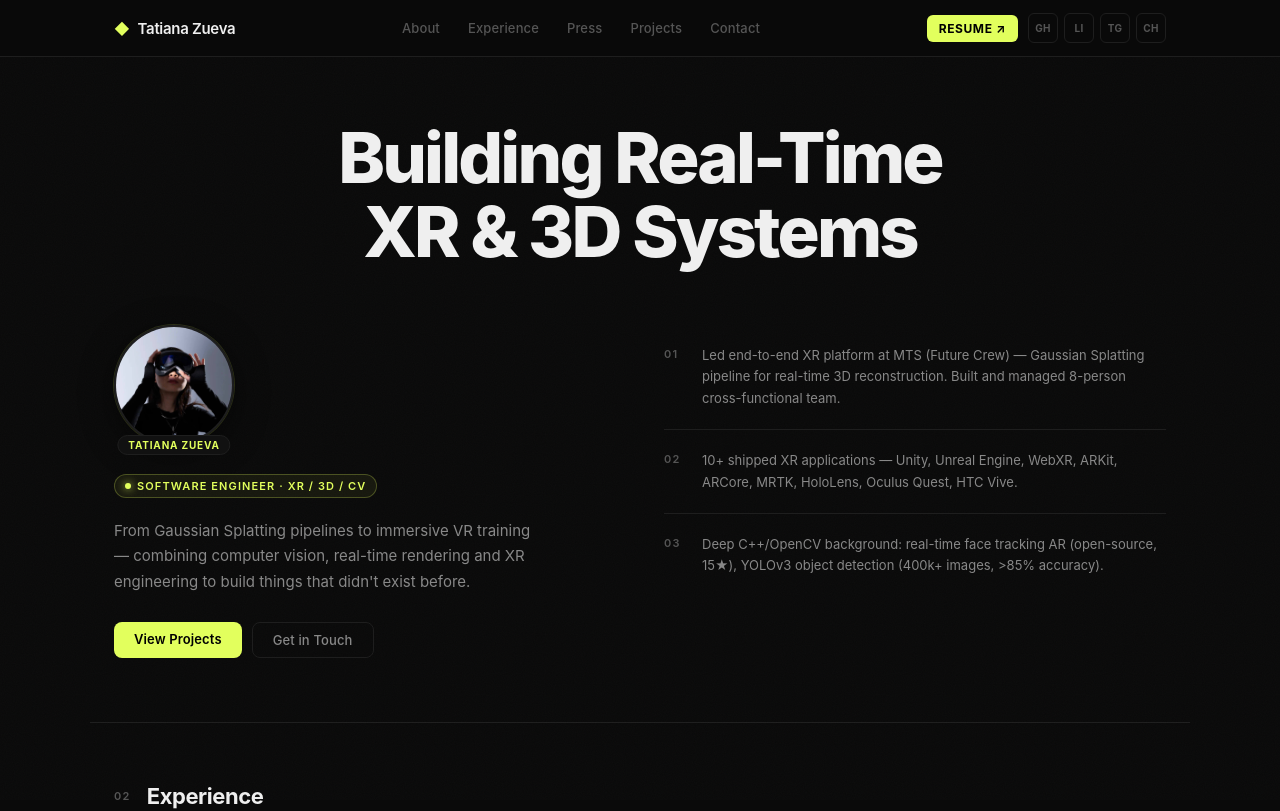
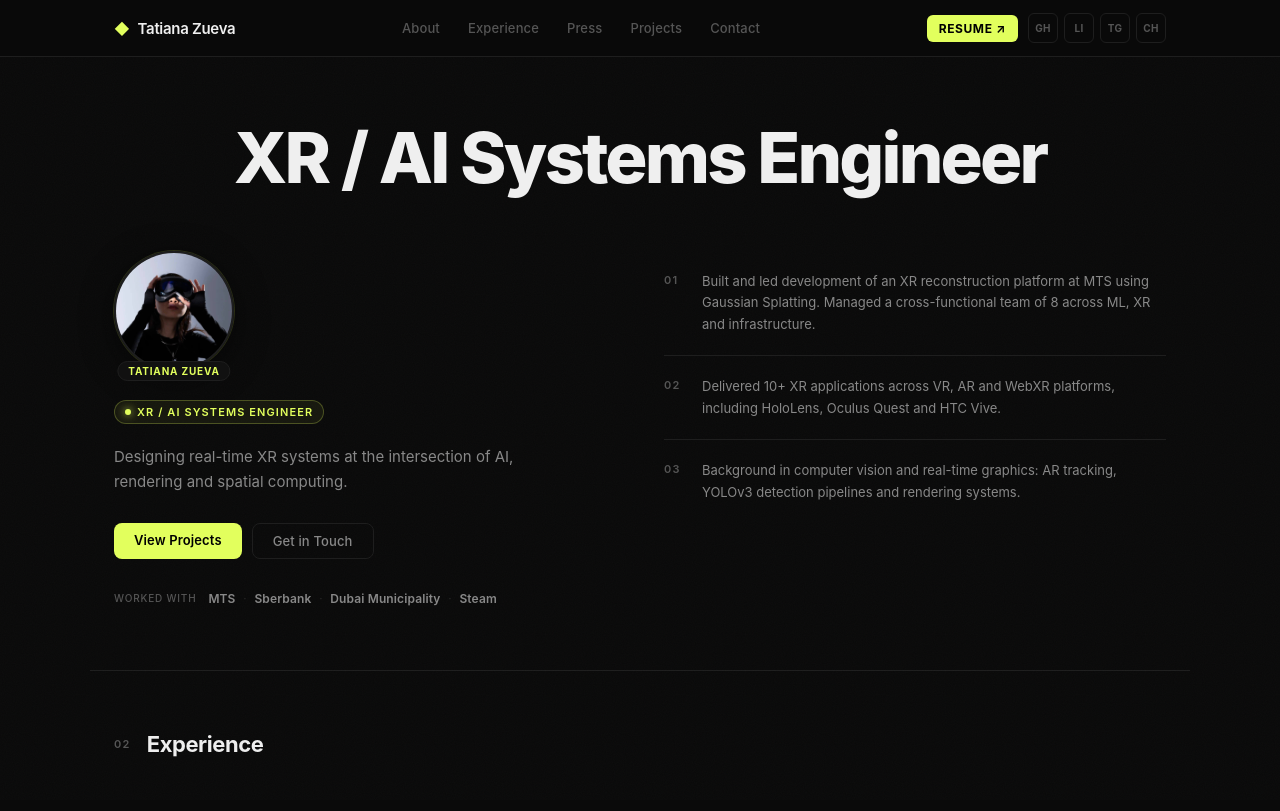
Before and after one commit to iantv/iantv.github.io, a Next.js app: page / in a window 1280 px wide. Shown: the top 811 px of the page. Built offline with nearby package versions, Linux system fonts and the light colour scheme.

Commit message:
Update head block

```diff
--- a/components/Hero.tsx
+++ b/components/Hero.tsx
@@ -26,7 +26,7 @@ export default function Hero() {
           marginBottom: 56,
         }}
       >
-        Building Real-Time<br />XR &amp; 3D Systems
+        XR / AI Systems Engineer
       </h1>
 
       {/* Two-column body */}
@@ -103,7 +103,7 @@ export default function Hero() {
                 boxShadow: "0 0 8px var(--accent)",
               }}
             />
-            Software Engineer · XR / 3D / CV
+            XR / AI Systems Engineer
           </div>
 
           <p
@@ -115,7 +115,7 @@ export default function Hero() {
               maxWidth: 420,
             }}
           >
-            From Gaussian Splatting pipelines to immersive VR training — combining computer vision, real-time rendering and XR engineering to build things that didn&apos;t exist before.
+            Designing real-time XR systems at the intersection of AI, rendering and spatial computing.
           </p>
 
           <div
@@ -166,6 +166,26 @@ export default function Hero() {
               Get in Touch
             </a>
           </div>
+
+          {/* Proof strip */}
+          <div
+            className="animate-fade-up delay-4"
+            style={{ marginTop: 32, display: "flex", alignItems: "center", gap: 8, flexWrap: "wrap" }}
+          >
+            <span style={{ fontSize: 10, fontWeight: 500, letterSpacing: "0.08em", textTransform: "uppercase", color: "var(--text-muted)", marginRight: 4 }}>
+              Worked with
+            </span>
+            {["MTS", "Sberbank", "Dubai Municipality", "Steam"].map((name, i, arr) => (
+              <span key={name} style={{ display: "flex", alignItems: "center", gap: 8 }}>
+                <span style={{ fontSize: 12, fontWeight: 600, color: "var(--text-dim)", letterSpacing: "0.01em" }}>
+                  {name}
+                </span>
+                {i < arr.length - 1 && (
+                  <span style={{ color: "var(--border-hover)", fontSize: 10 }}>·</span>
+                )}
+              </span>
+            ))}
+          </div>
         </div>
 
         {/* Right — 3 pillars */}
@@ -173,15 +193,15 @@ export default function Hero() {
           {[
             {
               num: "01",
-              text: "Led end-to-end XR platform at MTS (Future Crew) — Gaussian Splatting pipeline for real-time 3D reconstruction. Built and managed 8-person cross-functional team.",
+              text: "Built and led development of an XR reconstruction platform at MTS using Gaussian Splatting. Managed a cross-functional team of 8 across ML, XR and infrastructure.",
             },
             {
               num: "02",
-              text: "10+ shipped XR applications — Unity, Unreal Engine, WebXR, ARKit, ARCore, MRTK, HoloLens, Oculus Quest, HTC Vive.",
+              text: "Delivered 10+ XR applications across VR, AR and WebXR platforms, including HoloLens, Oculus Quest and HTC Vive.",
             },
             {
               num: "03",
-              text: "Deep C++/OpenCV background: real-time face tracking AR (open-source, 15★), YOLOv3 object detection (400k+ images, >85% accuracy).",
+              text: "Background in computer vision and real-time graphics: AR tracking, YOLOv3 detection pipelines and rendering systems.",
             },
           ].map((p, i) => (
             <div
```
